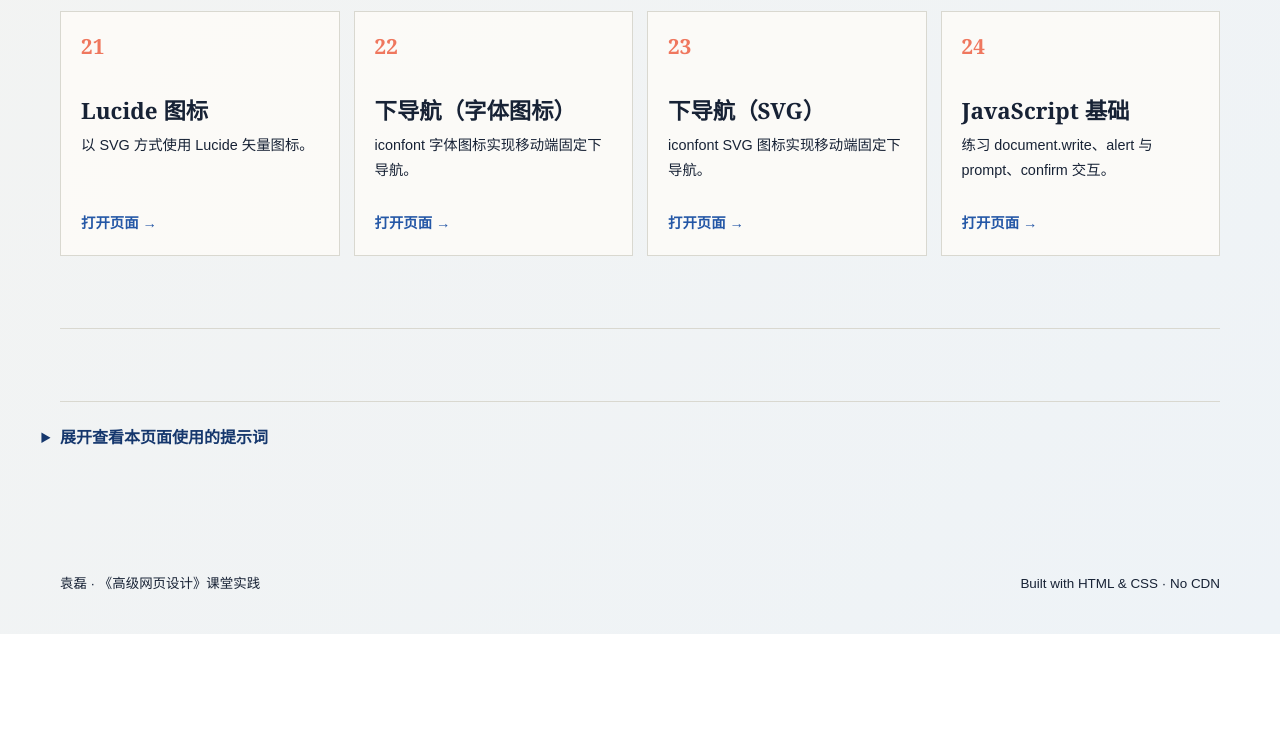
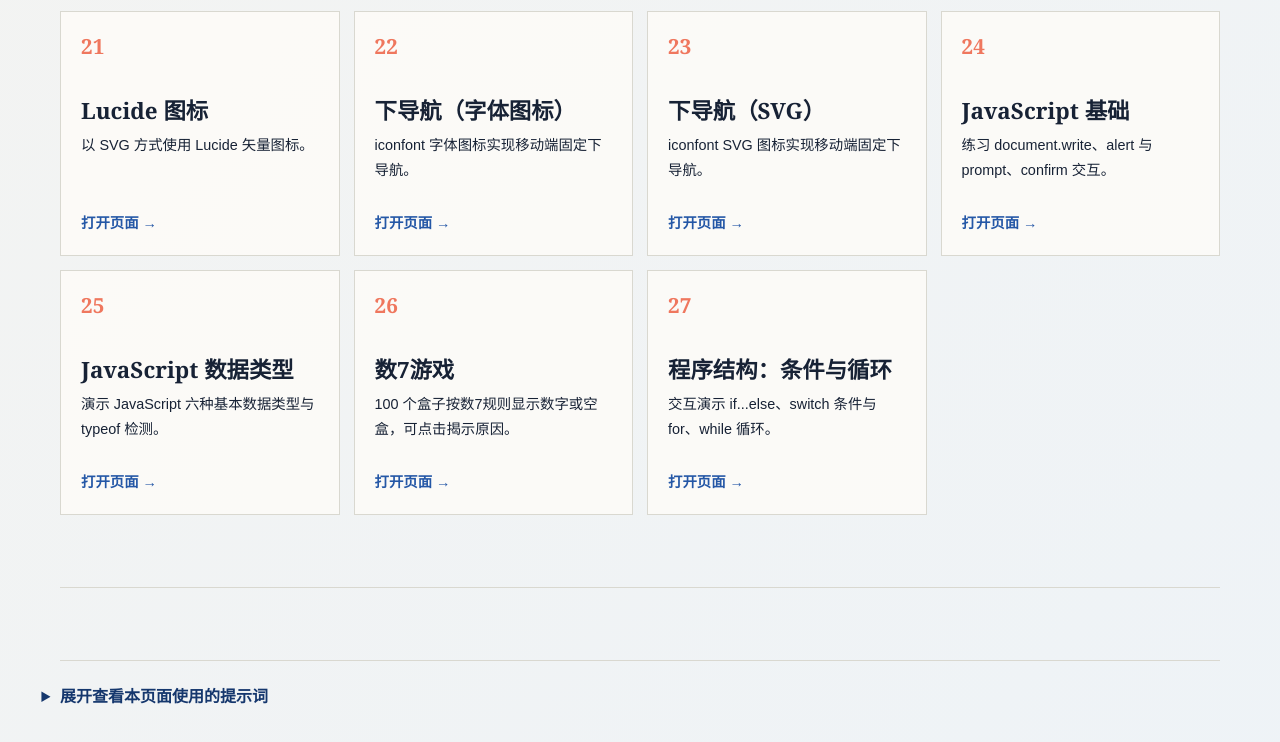
Before and after one commit to suyan6154/SY_GW, a plain HTML site: page index.html in a window 1280 px wide. Shown: the part 2036-2778 px from the top of the page. Before the commit the page ends 2670 px from the top, so only its background shows below. Drawn offline with Linux system fonts and the light colour scheme.

Commit message:
Update index.html with links to 14-2, 15-1 and 15-2 pages

```diff
--- a/index.html
+++ b/index.html
@@ -197,7 +197,7 @@
                 <div class="su_orbit"></div>
                 <div class="su_art-frame">
                     <div class="su_art-inner">
-                        <div class="su_art-number">24</div>
+                        <div class="su_art-number">27</div>
                         <div class="su_art-title">课堂<br>实践册</div>
                         <div class="su_art-note">HTML / CSS / 3D / ANIMATION</div>
                     </div>
@@ -208,7 +208,7 @@
         <section class="su_page-shell su_section" id="works" aria-labelledby="su_works-title">
             <div class="su_section-heading">
                 <h2 id="su_works-title">Practice index</h2>
-                <p>二十四个独立页面，记录网页设计学习过程中的关键练习。</p>
+                <p>二十七个独立页面，记录网页设计学习过程中的关键练习。</p>
             </div>
             <div class="su_project-grid">
                 <article class="su_project-card">
@@ -355,6 +355,24 @@
                     <p>练习 document.write、alert 与 prompt、confirm 交互。</p>
                     <a class="su_project-link" href="14-1.html">打开页面 <span aria-hidden="true">→</span></a>
                 </article>
+                <article class="su_project-card">
+                    <div class="su_project-index">25</div>
+                    <h3>JavaScript 数据类型</h3>
+                    <p>演示 JavaScript 六种基本数据类型与 typeof 检测。</p>
+                    <a class="su_project-link" href="14-2.html">打开页面 <span aria-hidden="true">→</span></a>
+                </article>
+                <article class="su_project-card">
+                    <div class="su_project-index">26</div>
+                    <h3>数7游戏</h3>
+                    <p>100 个盒子按数7规则显示数字或空盒，可点击揭示原因。</p>
+                    <a class="su_project-link" href="15-1.html">打开页面 <span aria-hidden="true">→</span></a>
+                </article>
+                <article class="su_project-card">
+                    <div class="su_project-index">27</div>
+                    <h3>程序结构：条件与循环</h3>
+                    <p>交互演示 if...else、switch 条件与 for、while 循环。</p>
+                    <a class="su_project-link" href="15-2.html">打开页面 <span aria-hidden="true">→</span></a>
+                </article>
             </div>
         </section>
 
```
Also changed, not shown: 1 other file.
